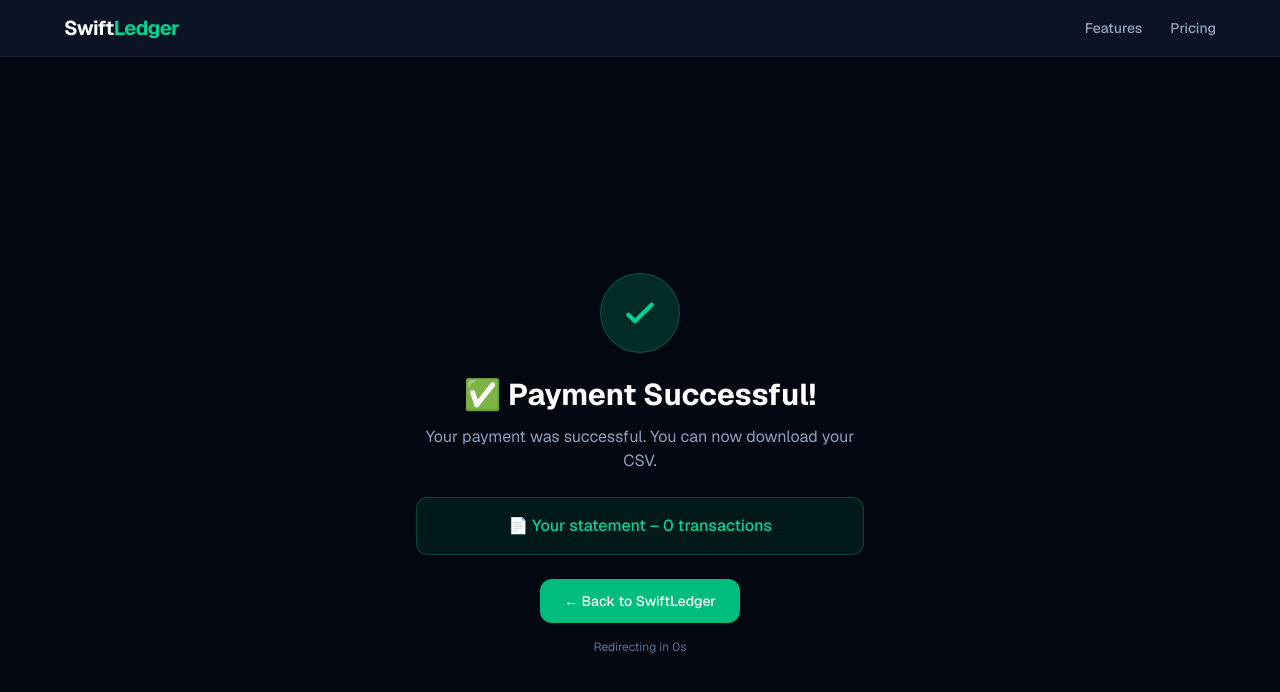
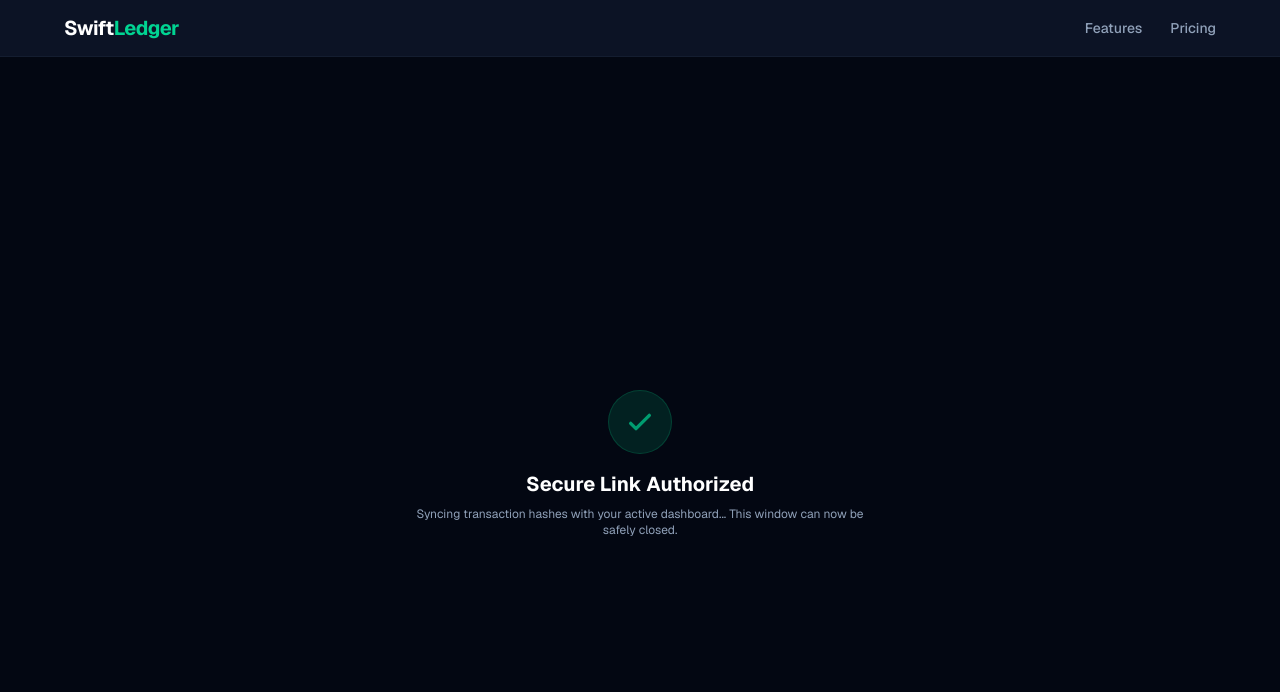
Before and after one commit to anasgg-lol/swiftledger, a Next.js app: page /payment/success in a window 1280 px wide. Before the commit this address had no page. Shown: the top 692 px of the page. Built offline with nearby package versions, Linux system fonts and the light colour scheme.

Commit message:
perf: integrate high-speed cross-tab storage signal channels for auto-downloads

```diff
--- a/src/app/page.tsx
+++ b/src/app/page.tsx
@@ -238,7 +238,49 @@ export default function Home() {
     ofx: { label: '🏦 .OFX', desc: 'Microsoft Money, Quicken', color: 'text-amber-400' },
     qbo: { label: '📈 .QBO', desc: 'QuickBooks direct import', color: 'text-purple-400' },
   };
+  useEffect(() => {
+    const handleCrossTabStorageSignal = (e: StorageEvent) => {
+      // Intercepts the payment verified broadcast token instantly across browser tab windows!
+      if (e.key === 'whop_payment_success_signal' && e.newValue === 'true') {
+        console.log('⚡ CROSS-TAB SIGNAL LOCKED: PAYMENT RECEIVED. RELEASING DOWNLOAD CHAINS...');
 
+        // Retrieve our safely preserved local dataset array rows natively
+        const rawPending = sessionStorage.getItem('pendingDownload');
+        if (rawPending) {
+          try {
+            const pendingData = JSON.parse(rawPending);
+
+            // Invoke your standard native browser multi-format download engine block right here
+            const baseName = (pendingData.fileName || 'statement').replace(/\.[^/.]+$/, '');
+            const headers = ['ID', 'Date', 'Type', 'Description', 'Amount', 'Balance'];
+            const csvContent = [headers.join(','), ...pendingData.rows.map((r: any) => [r.id, r.date, r.type, r.description, r.amount, r.balance].map(c => `"${String(c).replace(/"/g, '""')}"`).join(','))].join('\n');
+
+            const blob = new Blob([csvContent], { type: 'text/csv' });
+            const downloadUrl = URL.createObjectURL(blob);
+            const link = document.createElement('a');
+            link.href = downloadUrl;
+            link.download = baseName + '.csv';
+            document.body.appendChild(link);
+            link.click();
+            document.body.removeChild(link);
+            URL.revokeObjectURL(downloadUrl);
+
+            // Turn on your state animations or toast success alerts live on the dashboard UI!
+            alert('🎉 Payment Secure! Your multi-format statement download has been triggered automatically.');
+
+            // Wipe out token footprints to prevent loop duplication traps
+            sessionStorage.removeItem('pendingDownload');
+            localStorage.removeItem('whop_payment_success_signal');
+          } catch (err) {
+            console.error('Cross-tab compilation mismatch:', err);
+          }
+        }
+      }
+    };
+
+    window.addEventListener('storage', handleCrossTabStorageSignal);
+    return () => window.removeEventListener('storage', handleCrossTabStorageSignal);
+  }, [parsedData, fileName]);
   // ============ FILE UPLOAD ============
   const handleFileUpload = async (file: File) => {
     setLoading(true);
--- a/src/app/payment/success/page.tsx
+++ b/src/app/payment/success/page.tsx
@@ -1,87 +1,51 @@
 'use client';
 
-import { Suspense } from 'react';
-import { useEffect, useState } from 'react';
-import { useSearchParams, useRouter } from 'next/navigation';
-import Link from 'next/link';
+import { Suspense, useEffect } from 'react';
+import { useSearchParams } from 'next/navigation';
 
-// ============================================================
-// 🔥 INNER COMPONENT – Uses useSearchParams
-// ============================================================
 function PaymentSuccessContent() {
   const searchParams = useSearchParams();
-  const router = useRouter();
-  const [countdown, setCountdown] = useState(5);
 
-  const pageCount = searchParams.get('pageCount');
-  const txCount = searchParams.get('txCount');
-  const file = searchParams.get('file');
+  useEffect(() => {
+    const isVerified = searchParams.get('payment_verified') === 'true';
 
-  // Auto-redirect to home after 5 seconds
-  useEffect(() => {
-    const timer = setInterval(() => {
-      setCountdown((prev) => {
-        if (prev <= 1) {
-          clearInterval(timer);
-          router.push('/');
-          return 0;
+    if (isVerified) {
+      console.log('📡 BROADCASTING HIGH-SPEED CROSS-TAB TRANSACTION SIGNAL...');
+
+      // Fires the synchronized cross-tab state modifier key across active tab instances instantly!
+      localStorage.setItem('whop_payment_success_signal', 'true');
+
+      // Smooth UX: Give it 500ms to safely flush the cross-tab thread, then kill the checkout window tab!
+      setTimeout(() => {
+        try {
+          window.close();
+        } catch (e) {
+          console.log('Tab close skipped by browser sandbox permissions. Ready for manual close.');
         }
-        return prev - 1;
-      });
-    }, 1000);
-
-    return () => clearInterval(timer);
-  }, [router]);
+      }, 500);
+    }
+  }, [searchParams]);
 
   return (
-    <main className="min-h-screen bg-[#030712] text-white flex flex-col items-center justify-center p-6">
-      <div className="max-w-md text-center">
-        {/* Success Icon */}
-        <div className="w-20 h-20 mx-auto mb-6 rounded-full bg-emerald-500/20 border border-emerald-500/30 flex items-center justify-center animate-fade-up">
-          <svg className="w-10 h-10 text-emerald-400" fill="none" stroke="currentColor" strokeWidth="2.5" viewBox="0 0 24 24">
+    <main className="min-h-screen bg-[#030712] text-white flex flex-col items-center justify-center p-6 text-center">
+      <div className="max-w-md">
+        <div className="w-16 h-16 mx-auto mb-4 rounded-full bg-emerald-500/20 border border-emerald-500/30 flex items-center justify-center animate-pulse">
+          <svg className="w-8 h-8 text-emerald-400" fill="none" stroke="currentColor" strokeWidth="2.5" viewBox="0 0 24 24">
             <path d="M5 13l4 4L19 7" strokeLinecap="round" strokeLinejoin="round" />
           </svg>
         </div>
-
-        <h1 className="text-3xl font-bold text-white animate-fade-up">✅ Payment Successful!</h1>
-        <p className="text-slate-400 mt-3 animate-fade-up-delay-1">
-          Your payment was successful. You can now download your CSV.
-        </p>
-
-        <div className="mt-6 p-4 bg-emerald-500/10 border border-emerald-500/30 rounded-xl animate-fade-up-delay-2">
-          <p className="text-emerald-400 font-medium">
-            📄 {file || 'Your statement'} – {txCount || 0} transactions
-          </p>
-        </div>
-
-        <Link
-          href="/"
-          className="inline-block mt-6 px-6 py-3 bg-emerald-500 hover:bg-emerald-400 text-white font-medium rounded-xl text-sm transition-colors animate-fade-up-delay-3"
-        >
-          ← Back to SwiftLedger
-        </Link>
-
-        <p className="text-xs text-slate-500 mt-4 animate-fade-up-delay-4">
-          Redirecting in {countdown}s
+        <h1 className="text-xl font-bold text-white">Secure Link Authorized</h1>
+        <p className="text-slate-400 mt-2 text-xs">
+          Syncing transaction hashes with your active dashboard... This window can now be safely closed.
         </p>
       </div>
     </main>
   );
 }
 
-// ============================================================
-// 🔥 OUTER COMPONENT – Wraps with Suspense
-// ============================================================
 export default function PaymentSuccess() {
   return (
-    <Suspense fallback={
-      <div className="min-h-screen bg-[#030712] text-white flex items-center justify-center">
-        <div className="flex flex-col items-center gap-4">
-          <div className="w-8 h-8 border-2 border-emerald-400 border-t-transparent rounded-full animate-spin" />
-          <p className="text-slate-400 text-sm">Loading...</p>
-        </div>
-      </div>
-    }>
+    <Suspense fallback={<div className="min-h-screen bg-[#030712]" />}>
       <PaymentSuccessContent />
     </Suspense>
   );
```
